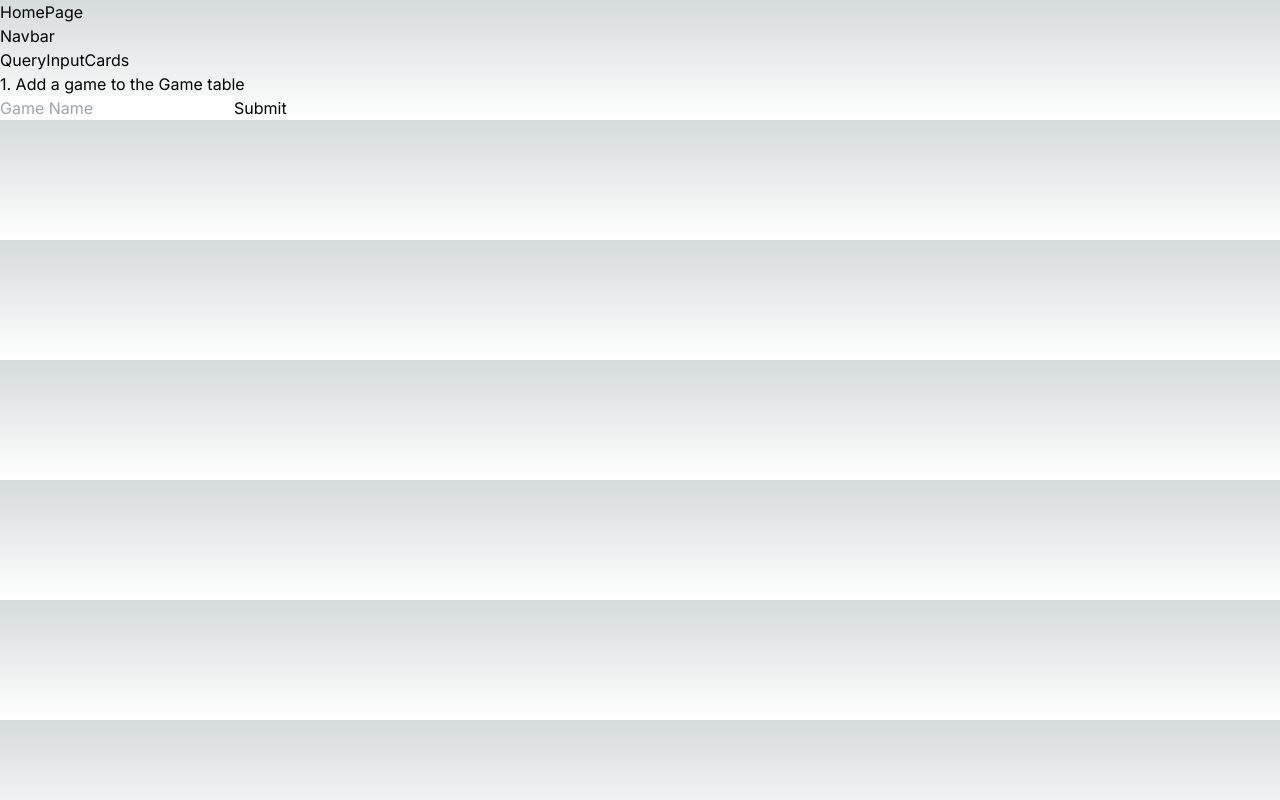
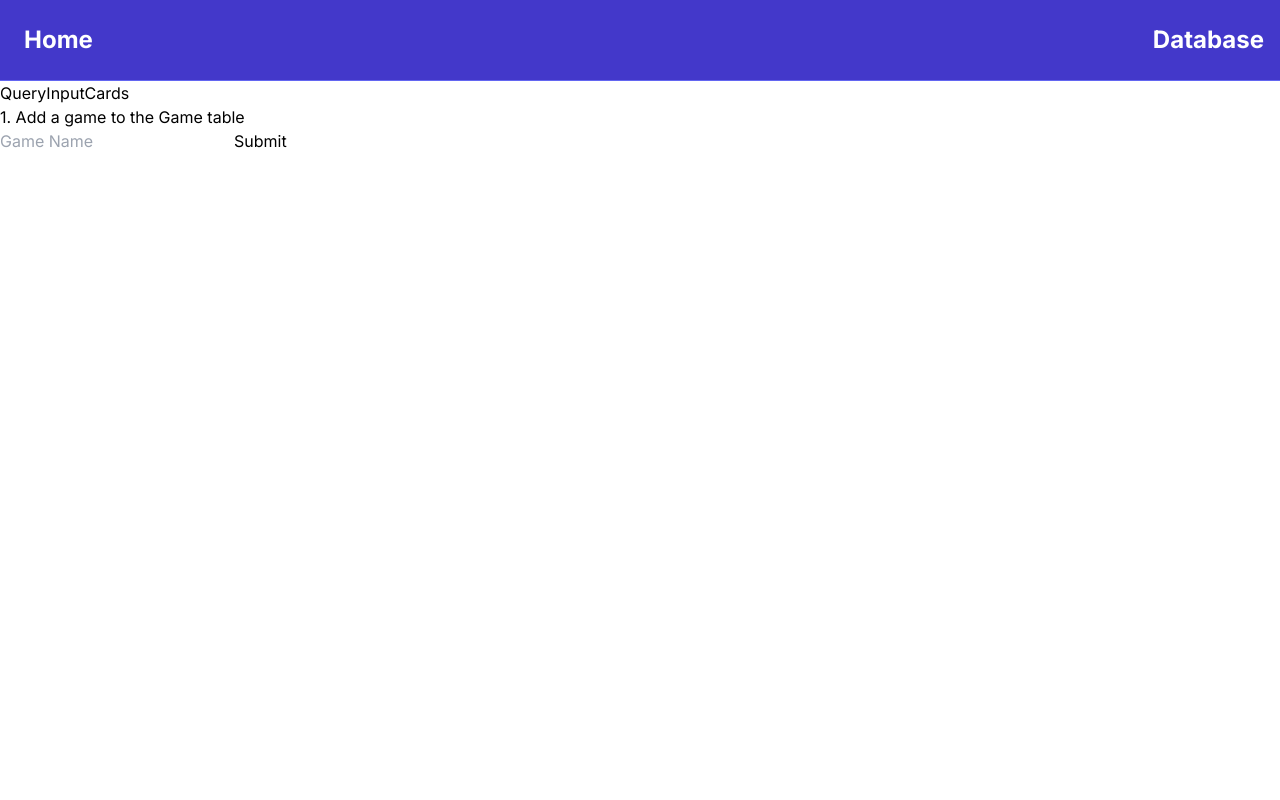
Before and after one commit to jordicastro/NFL-db-app, a Next.js app: page / in a window 1280 px wide. Built offline with nearby package versions, Linux system fonts and the light colour scheme.

Commit message:
routing and styling start

```diff
--- a/src/app/components/Navbar.tsx
+++ b/src/app/components/Navbar.tsx
@@ -3,7 +3,20 @@ import React from 'react'
 const Navbar = () => {
     // Home, Database
   return (
-    <div>Navbar</div>
+    <>
+      <nav className="bg-indigo-700 border-b border-indigo-500">
+        <div>
+          <ul className='flex h-20 justify-between px-4 items-center'>
+            <li className='hidden md:block text-white text-2xl font-bold ml-2'>
+              <a href='/'>Home</a>
+            </li>
+            <li className='hidden md:block text-white text-2xl font-bold ml-2'>
+              <a href='/database'>Database</a>
+            </li>
+          </ul>
+        </div>
+      </nav>
+    </>
   )
 }
 
--- /dev/null
+++ b/src/app/database/page.tsx
@@ -0,0 +1,9 @@
+import React from 'react'
+
+const Database = () => {
+  return (
+    <div>Database</div>
+  )
+}
+
+export default Database
--- a/src/app/globals.css
+++ b/src/app/globals.css
@@ -1,33 +1,3 @@
 @tailwind base;
 @tailwind components;
 @tailwind utilities;
-
-:root {
-  --foreground-rgb: 0, 0, 0;
-  --background-start-rgb: 214, 219, 220;
-  --background-end-rgb: 255, 255, 255;
-}
-
-@media (prefers-color-scheme: dark) {
-  :root {
-    --foreground-rgb: 255, 255, 255;
-    --background-start-rgb: 0, 0, 0;
-    --background-end-rgb: 0, 0, 0;
-  }
-}
-
-body {
-  color: rgb(var(--foreground-rgb));
-  background: linear-gradient(
-      to bottom,
-      transparent,
-      rgb(var(--background-end-rgb))
-    )
-    rgb(var(--background-start-rgb));
-}
-
-@layer utilities {
-  .text-balance {
-    text-wrap: balance;
-  }
-}
--- a/src/app/layout.tsx
+++ b/src/app/layout.tsx
@@ -1,6 +1,7 @@
 import type { Metadata } from "next";
 import { Inter } from "next/font/google";
 import "./globals.css";
+import Navbar from "./components/Navbar";
 
 const inter = Inter({ subsets: ["latin"] });
 
@@ -16,7 +17,10 @@ export default function RootLayout({
 }>) {
   return (
     <html lang="en">
-      <body className={inter.className}>{children}</body>
+      <body className={inter.className}>
+        <Navbar />
+        {children}
+      </body>
     </html>
   );
 }
--- a/src/app/page.tsx
+++ b/src/app/page.tsx
@@ -6,11 +6,7 @@ import QueryInputCards from './components/QueryInputCards'
 const HomePage = () => {
   return (
     <>
-      <div>HomePage</div>
-      <Navbar />
       <QueryInputCards />
-
-
     </>
   )
 }
```
